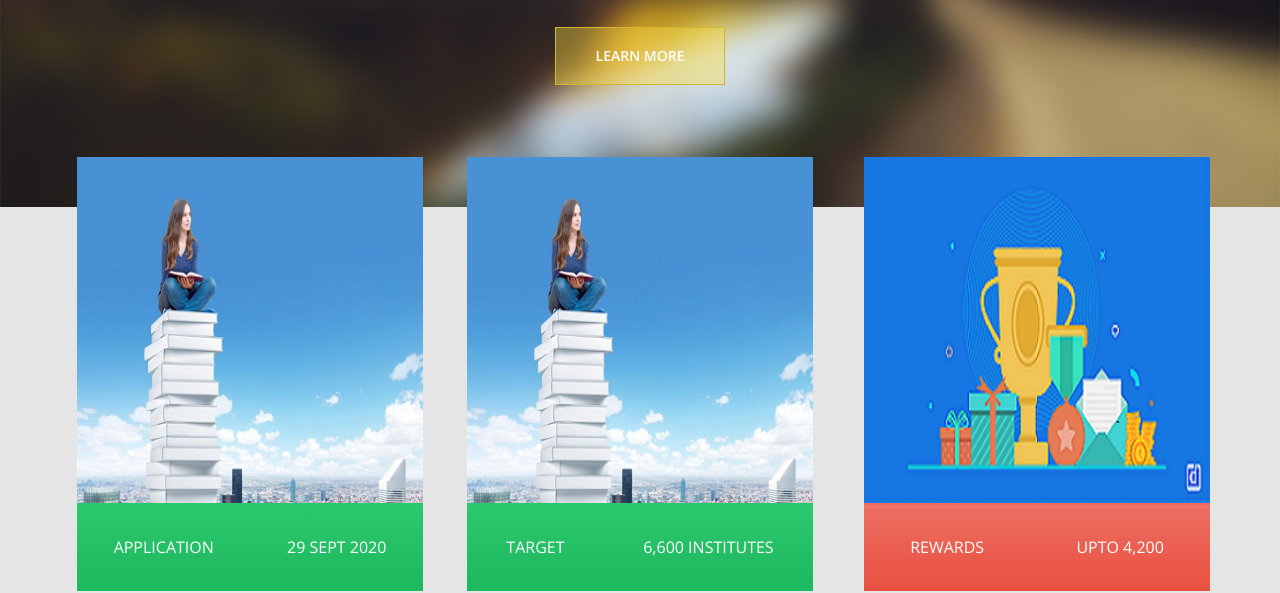
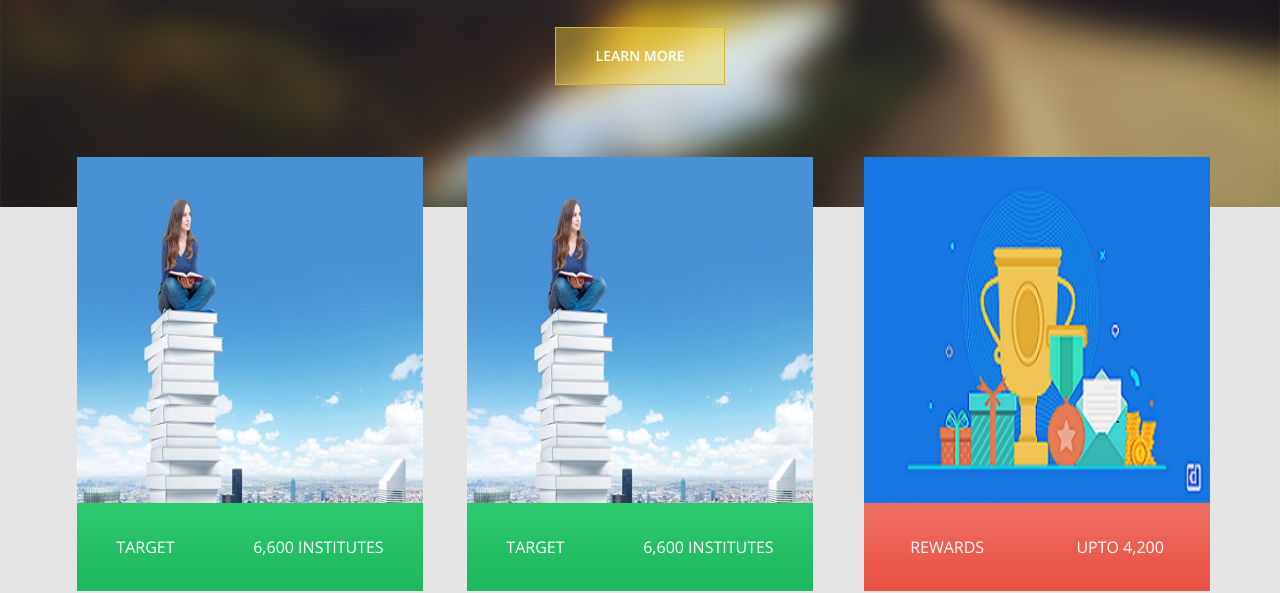
Before and after one commit to satyamgipu/toyhackathon, a plain HTML site: page index.html in a window 1280 px wide. Shown: the part 236-829 px from the top of the page. Drawn offline with nearby package versions, Linux system fonts and the light colour scheme.

Commit message:
Update index.html

```diff
--- a/index.html
+++ b/index.html
@@ -212,8 +212,8 @@ http://www.templatemo.com/tm-475-holiday
 					<img src="img/institute.jpg" alt="image" class="img-responsive">
 					<a href="#">
 						<div class="tm-green-gradient-bg tm-city-price-container">
-							<span>Application</span>
-							<span>29 sept 2020</span>
+							<span>Target</span>
+							<span>6,600 institutes</span>
 						</div>
 					</a>
 				</div>
```
